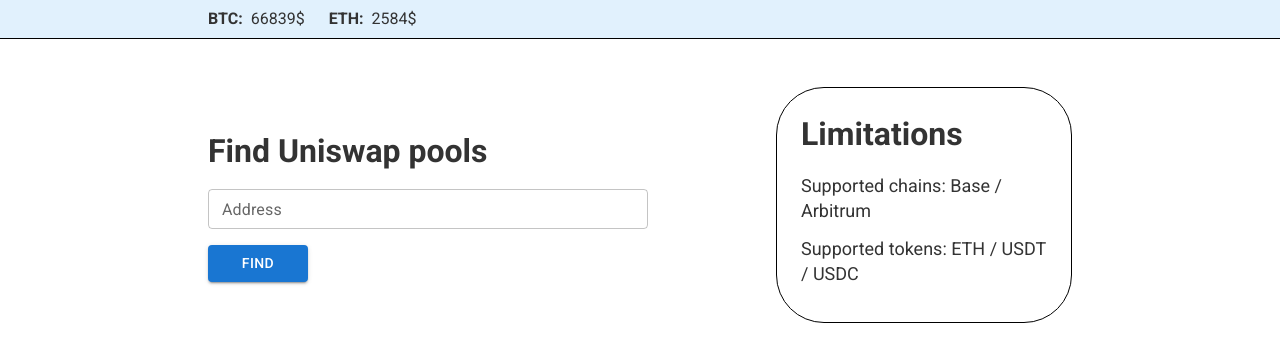
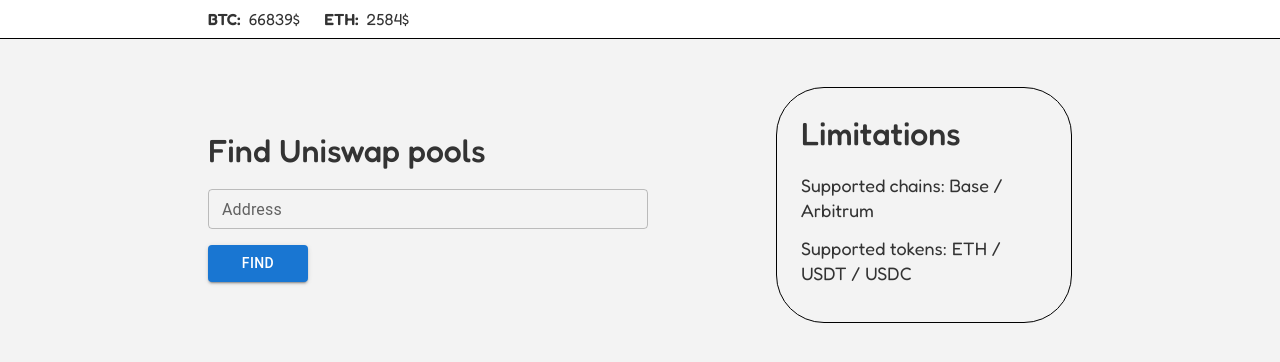
Before and after one commit to v1z/uni-pools, a React app: page / in a window 1280 px wide. Shown: the top 362 px of the page. Built offline with nearby package versions, Linux system fonts and the light colour scheme.

Commit message:
fix font

```diff
--- a/src/features/header/styles.css
+++ b/src/features/header/styles.css
@@ -4,7 +4,7 @@
   top: 0;
 
   /* box-shadow: 0 1px 2px 0 #e1e5ea; */
-  background-color: var(--color-bg-1);
+  background-color: #fff;
   border-bottom: 1px solid black;
 }
 
@@ -36,5 +36,5 @@
 
 .tokenName {
   margin-right: 8px;
-  font-weight: 700;
+  font-weight: 600;
 }
--- a/src/features/list/styles.css
+++ b/src/features/list/styles.css
@@ -8,7 +8,6 @@
   margin-top: 0;
   margin-bottom: 12px;
   font-size: 32px;
-  font-weight: 700;
 }
 
 .pool {
@@ -19,7 +18,7 @@
 .poolTitle {
   padding: 12px;
   font-size: 18px;
-  background-color: var(--color-bg-1);
+  background-color: #fff;
 }
 
 .position {
--- a/src/index.html
+++ b/src/index.html
@@ -34,14 +34,7 @@
     <title>TODO</title>
     <link rel="preconnect" href="https://fonts.googleapis.com" />
     <link rel="preconnect" href="https://fonts.gstatic.com" crossorigin />
-    <link
-      rel="stylesheet"
-      href="https://fonts.googleapis.com/css2?family=Roboto:wght@300;400;500;700&display=swap"
-    />
-    <link
-    rel="stylesheet"
-    href="https://fonts.googleapis.com/icon?family=Material+Icons"
-  />
+    <link href="https://fonts.googleapis.com/css2?family=Fredoka:wght@300..700&display=swap" rel="stylesheet">
   </head>
 
   <body>
--- a/src/styles/default.css
+++ b/src/styles/default.css
@@ -22,11 +22,12 @@
   position: relative;
   margin: 0;
   overflow-y: scroll;
-  font-family: var(--font-roboto);
+  font-family: var(--font-main);
   font-size: 16px;
   line-height: 1.4;
   font-weight: 400;
   color: var(--color-text);
+  background-color: var(--color-main);
 
   @media (--tablet) {
     font-size: 18px;
@@ -46,4 +47,5 @@
 h5,
 h6 {
   margin: 0;
+  font-weight: 500;
 }
--- a/src/styles/variables.css
+++ b/src/styles/variables.css
@@ -9,12 +9,15 @@
 
 :root {
   --font-fallback: 'Segoe UI', '-apple-system', 'Roboto', 'Helvetica', 'Arial', sans-serif;
-  --font-roboto: 'Roboto', var(--font-fallback);
+  --font-main: 'Fredoka', var(--font-fallback);
 
   --duration: .2s;
   --timing: ease-in-out;
 
   --color-text: #333333;
+
+  --color-main: #f3f3f3;
+
 
   /* grid layout */
   --grid-padding: 16px;
@@ -22,7 +25,4 @@
   --grid-content-tablet: calc(864px + 2 * var(--grid-padding));
   --grid-content-desktop: calc(1104px + 2 * var(--grid-padding));
   --grid-content-desktop-large: calc(1200px + 2 * var(--grid-padding));
-
-  /* pallete */
-  --color-bg-1: #e1f1fd;
 }
```
Also changed, not shown: src/features/requestForm/styles.css (line endings or trailing spaces).
